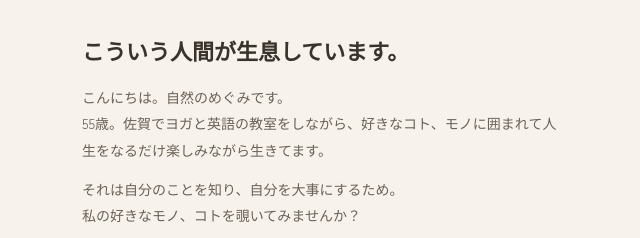
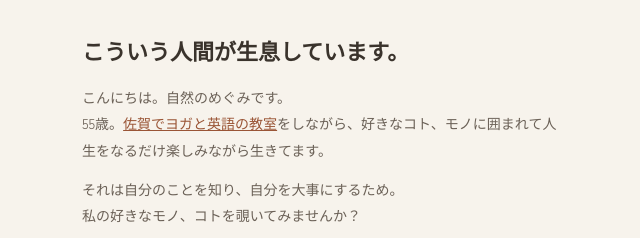
Before and after one commit to mmchch/kurashi-museum, an Astro site: page / in a window 1280 px wide. Shown: the top 238 px of the page, 22-662 px from the left. Built offline with nearby package versions, Linux system fonts and the light colour scheme; Astro itself is replaced by a stand-in of ours; a web font is replaced by a local one.

Commit message:
挨拶の「佐賀でヨガと英語の教室」に教室のサイトへのリンクを付ける
Co-Authored-By: Claude Opus 5.5 <noreply@anthropic.com>
Claude-Session: https://claude.ai/code/session_01CeE36VBH4GzFJzbozuXeQL

```diff
--- a/src/layouts/Base.astro
+++ b/src/layouts/Base.astro
@@ -28,7 +28,7 @@ const full = title ? `${title}｜こういう人間が生息しています。`
   </header>
   {greeting && (
     <div class="wrap greeting">
-      <p>こんにちは。自然のめぐみです。<br />55歳。佐賀でヨガと英語の教室をしながら、好きなコト、モノに囲まれて人生をなるだけ楽しみながら生きてます。</p>
+      <p>こんにちは。自然のめぐみです。<br />55歳。<a href="https://shizen-megumi.pages.dev" target="_blank" rel="noopener">佐賀でヨガと英語の教室</a>をしながら、好きなコト、モノに囲まれて人生をなるだけ楽しみながら生きてます。</p>
       <p>それは自分のことを知り、自分を大事にするため。<br />私の好きなモノ、コトを覗いてみませんか？</p>
       <p><a href="/#about">このサイトについて →</a></p>
     </div>
```
